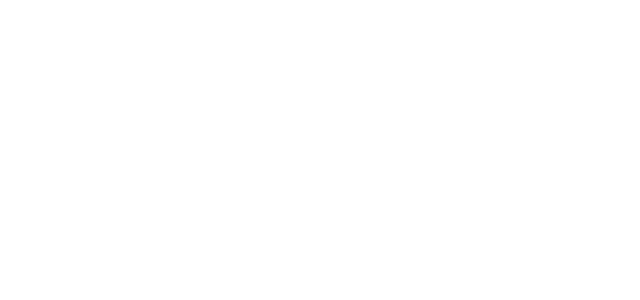
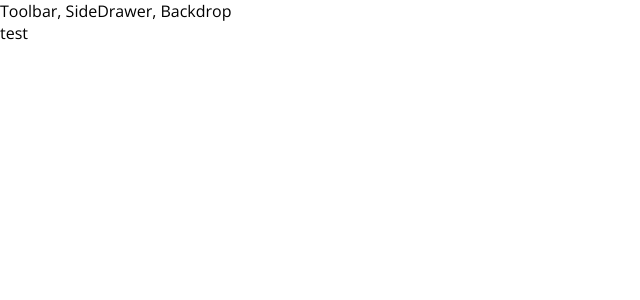
Before and after one commit to Obvinci/Burger, a React app: page / in a window 1280 px wide. Shown: the top 300 px of the page, without its empty margins (0-640 px from the left). Built offline with nearby package versions, Linux system fonts and the light colour scheme.

Commit message:
create layout component

```diff
--- a/src/App.js
+++ b/src/App.js
@@ -1,10 +1,13 @@
 import React, { Component } from 'react';
+import Layout from './components/Layout/Layout';
 
 class App extends Component {
   render() {
     return (
       <div>
-
+        <Layout>
+          test
+        </Layout>
       </div>
     );
   }
--- /dev/null
+++ b/src/components/Layout/Layout.js
@@ -0,0 +1,15 @@
+import React from 'react';
+import Aux from '../../hoc/Aux';
+
+const layout = (props) => {
+  return (
+    <Aux>
+      <div>Toolbar, SideDrawer, Backdrop</div>
+      <main>
+        {props.children}
+      </main>
+    </Aux>
+  )
+}
+
+export default layout;
--- /dev/null
+++ b/src/hoc/Aux.js
@@ -0,0 +1,3 @@
+const aux = (props) => props.children;
+
+export default aux;
```
